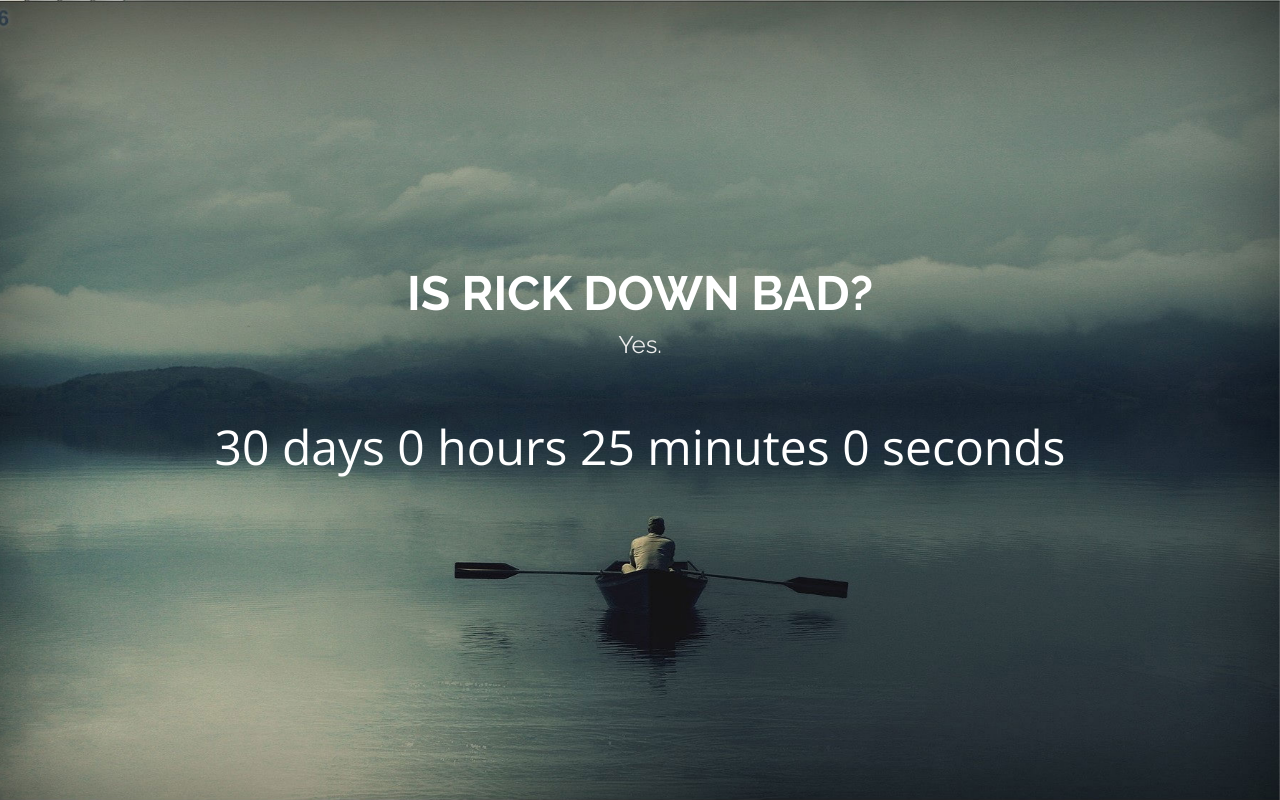
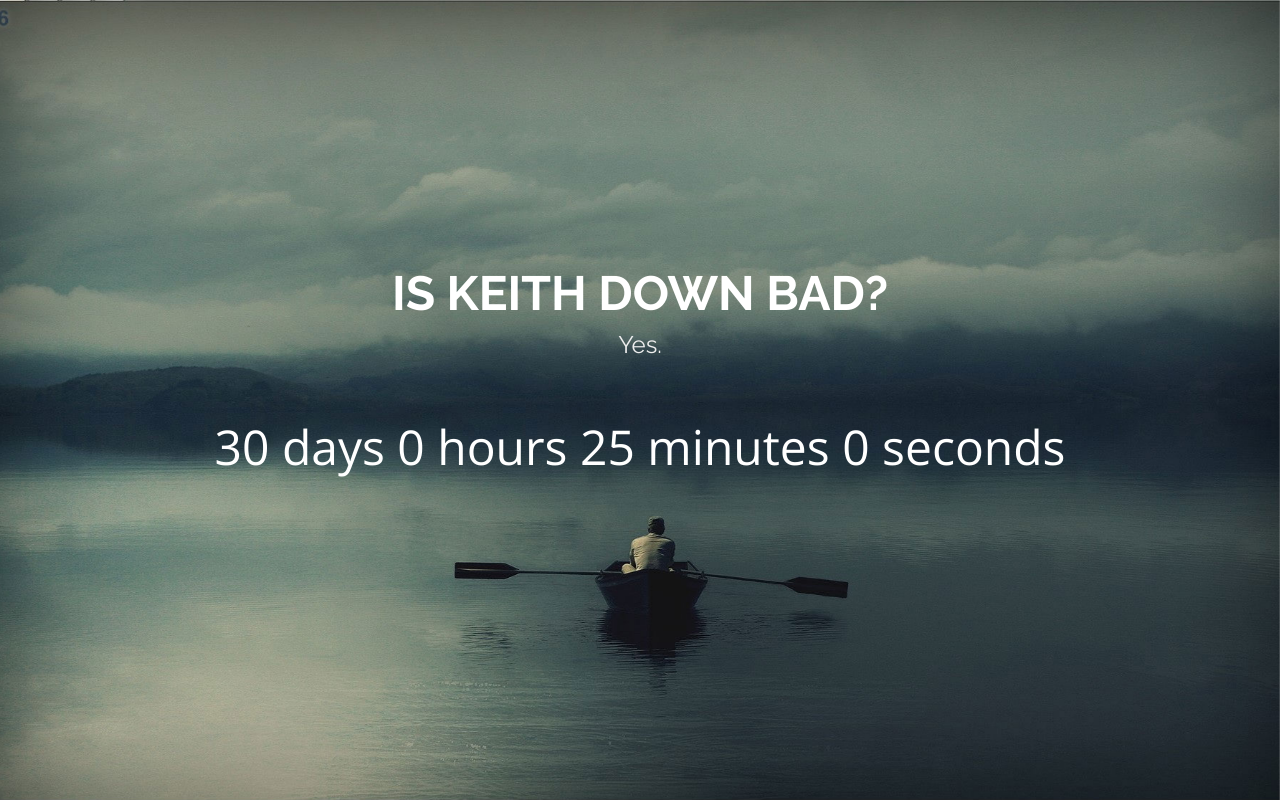
Before and after one commit to Swept7213/iskeithdownbad, a plain HTML site: page index.html in a window 1280 px wide. Drawn offline with nearby package versions, Linux system fonts and the light colour scheme.

Commit message:
name update

```diff
--- a/index.html
+++ b/index.html
@@ -43,7 +43,7 @@
   <!-- ======= Hero Section ======= -->
   <section id="hero">
     <div class="hero-container">
-      <h1>Is Rick Down Bad?</h1>
+      <h1>Is Keith Down Bad?</h1>
       <h2>Yes.</h2>
       <div class="countdown" data-count="2024/9/1" data-template="%d days %h hours %m minutes %s seconds"></div>
 
```
